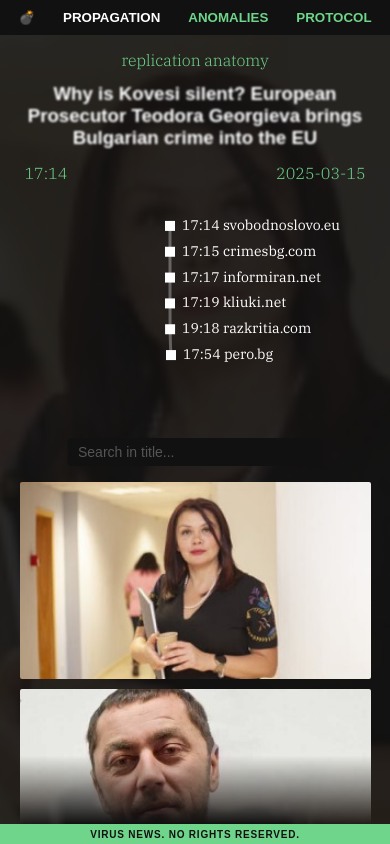
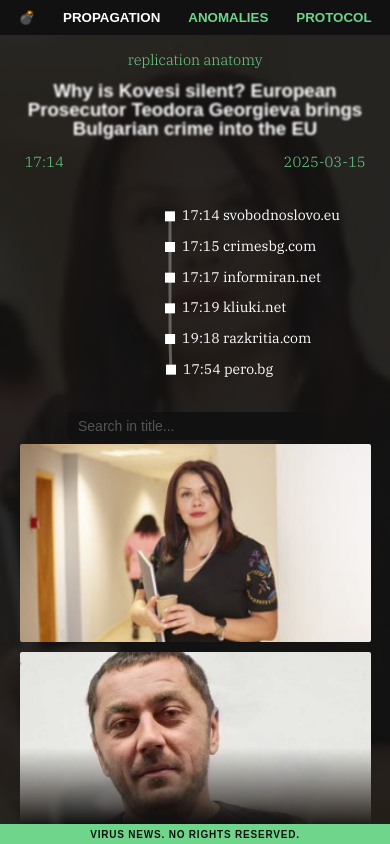
Before and after one commit to kosarakes-lab/virus-news, a plain HTML site: page propagation.html in a window 390 px wide. Drawn offline with nearby package versions, Linux system fonts and the light colour scheme.

Commit message:
Update style.css

```diff
--- a/style.css
+++ b/style.css
@@ -51,7 +51,7 @@
   .image-feed {
     grid-template-columns: 1fr !important;
     width: 90vw !important;
-    top: calc(50vh + 60px) !important;
+    top: calc(42vh + 90px) !important;
     bottom: 20px;
     gap: 8px;
   }
@@ -59,15 +59,15 @@
   /* Visualization container: full width, relative positioning */
   .viz-container {
     width: 90vw !important;
-    height: 40vh !important;
-    padding: 0 20 0 0 !important;
+    height: 42vh !important;
+    padding: 0 10 0 0 !important;
     position: relative !important;
     margin: 0px !important;
   }
 
   #search-container {
     position: fixed !important;
-    top: calc(45vh + 30px) !important;
+    top: calc(42vh + 30px) !important;
 
   }
 
@@ -78,7 +78,13 @@
 
   .title {
     font-size: 14pt !important;
+    line-height: 1 !important;
+
   }
+
+  .text {
+  font-size: 11pt !important;
+}
 
   .ticker {
     bottom: 0px !important;
```
